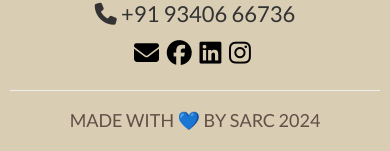
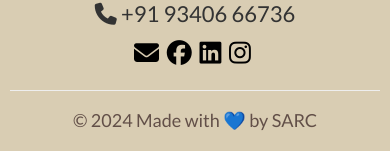
Before and after one commit to Ashwanidubeyiitb/BeastPMP, a Django app: page /phonehome in a window 390 px wide. Shown: the part 3254-3405 px from the top of that part. Run offline with Django 3.2, Linux system fonts and the light colour scheme; the page is wider than the window, and the part outside it is not shown; some libraries are stand-ins or nearby versions.

Commit message:
phone home edit done

```diff
--- a/templates/menteeinfo/phonehome.html
+++ b/templates/menteeinfo/phonehome.html
@@ -1278,7 +1278,15 @@ window.addEventListener("scroll", function (event) {
 
 <script src="https://kit.fontawesome.com/a076d05399.js" crossorigin="anonymous"></script>
 <hr>
-<h4 style="color: #624F48; text-align: center;">MADE WITH 💙 BY SARC 2024</h4>
+<div class="footerr" >
+  <!-- <div class="social-media" style="display: flex; justify-content: center; align-items: center;">
+    <a href="mailto:bhakti@sarciitb.org" target="_blank"><i class="fas fa-envelope"></i></a>
+    <a href="#" target="_blank"><i class="fab fa-facebook"></i></a>
+    <a href="https://www.linkedin.com/in/bhakti-joshi-33b1b7252/" target="_blank"><i class="fab fa-linkedin"></i></a>
+    <a href="https://www.instagram.com/bhaktijoshi_14" target="_blank"><i class="fab fa-instagram"></i></a>
+  </div> -->
+  <h4 style="color: #624F48; text-align: center;">© 2024 Made with 💙 by SARC</h4>
+</div>
     <script type="text/javascript" src="http://code.jquery.com/jquery-latest.js"></script>
 <script type="text/javascript">
     $(window).load(function() {
```
